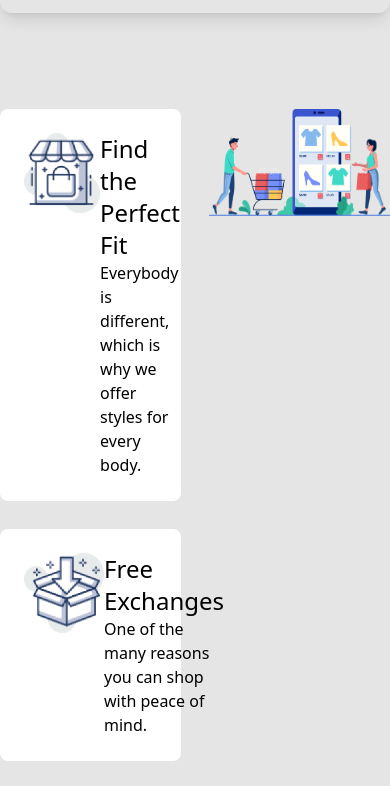
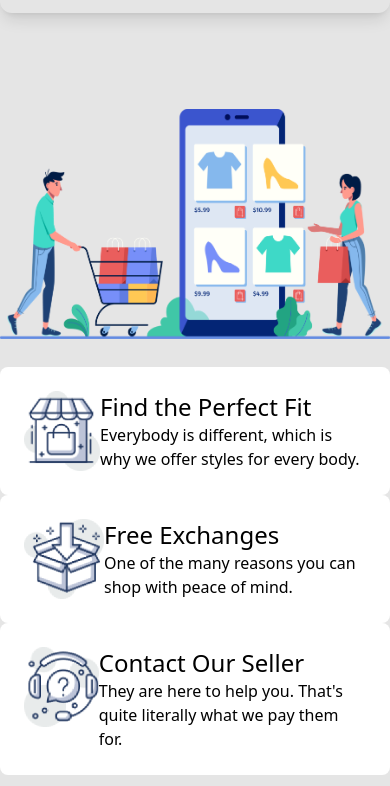
Before and after one commit to shoaibnafiz/penguin-fashion, a plain HTML site: page index.html in a window 390 px wide. Shown: the part 4481-5267 px from the top of the page. Drawn offline with nearby package versions, Linux system fonts and the light colour scheme.

Commit message:
Mobile Responsive

```diff
--- a/index.html
+++ b/index.html
@@ -122,16 +122,17 @@
         <!-- Men Jacket End -->
         <!-- Our Benefits Start -->
         <section class="pb-24">
-            <div class="grid grid-cols-2 gap-7">
+            <div class="grid md:grid-cols-2 gap-7">
+                <div class="md:order-2">
+                    <img src="images/shopping.png" alt="">
+                </div>
+                <div class="md:order-1">
                     <div class="rounded-lg flex bg-white p-6">
                         <img class="w-20 h-20" src="images/house.png" alt="">
                         <div>
                             <h4 class="text-2xl">Find the Perfect Fit</h4>
                             <p>Everybody is different, which is why we offer styles for every body.</p>
                         </div>
-                </div>
-                <div class="row-span-3">
-                    <img src="images/shopping.png" alt="">
                     </div>
                     <div class="rounded-lg flex bg-white p-6">
                         <img class="w-20 h-20" src="images/box.png" alt="">
@@ -148,6 +149,7 @@
                         </div>
                     </div>
                 </div>
+            </div>
         </section>
         <!-- Our Benefits End -->
     </main>
```
Lines whose indentation alone changed are shown as unchanged.
